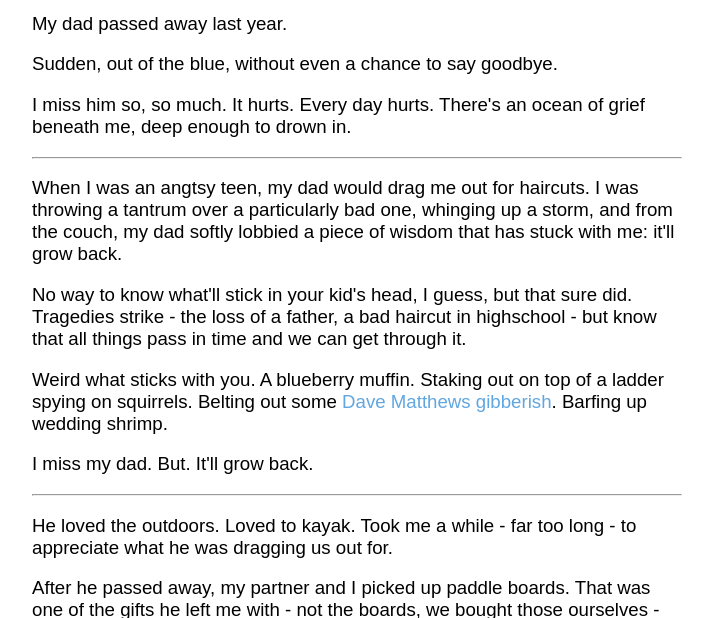
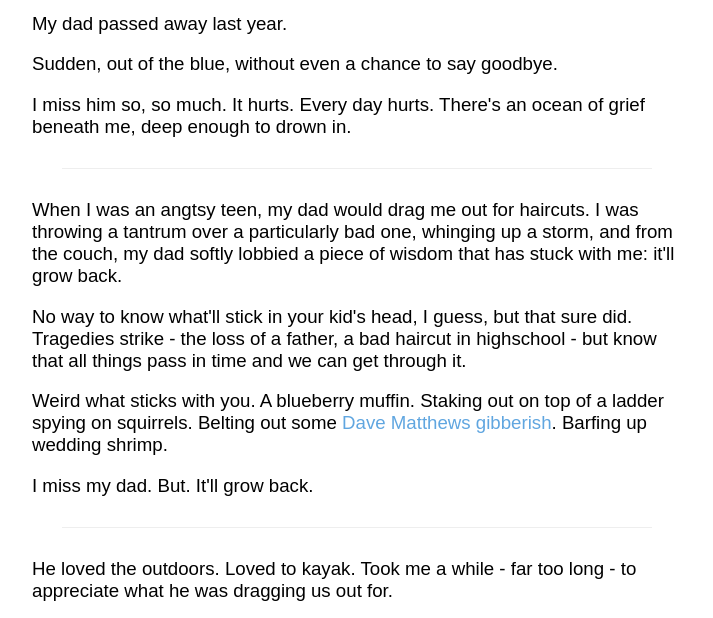
Before and after one commit to Beyamor/beyamor.github.io, a plain HTML site: page blog/entries/bye-dad/index.html in a window 1280 px wide. Shown: the part 152-770 px from the top of the page, without its empty margins (283-996 px from the left). Drawn offline with Linux system fonts and the light colour scheme.

Commit message:
Dividers

```diff
--- a/css/blog.css
+++ b/css/blog.css
@@ -61,3 +61,11 @@ pre {
 #blog .tag + .tag {
     padding-left: 5px;
 }
+
+#content hr {
+    color: #eee;
+    background-color: #eee;
+    height: 1px;
+    border: none;
+    margin: 30px;
+}
```
